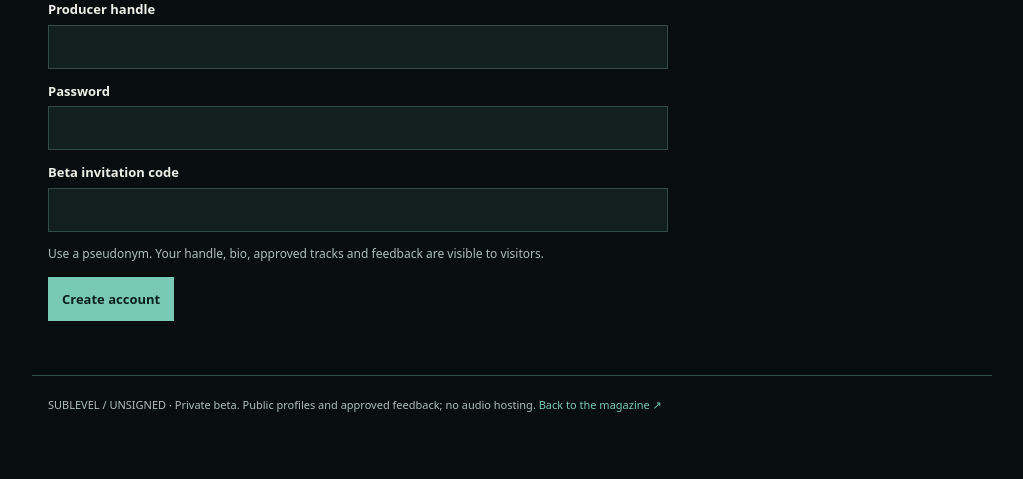
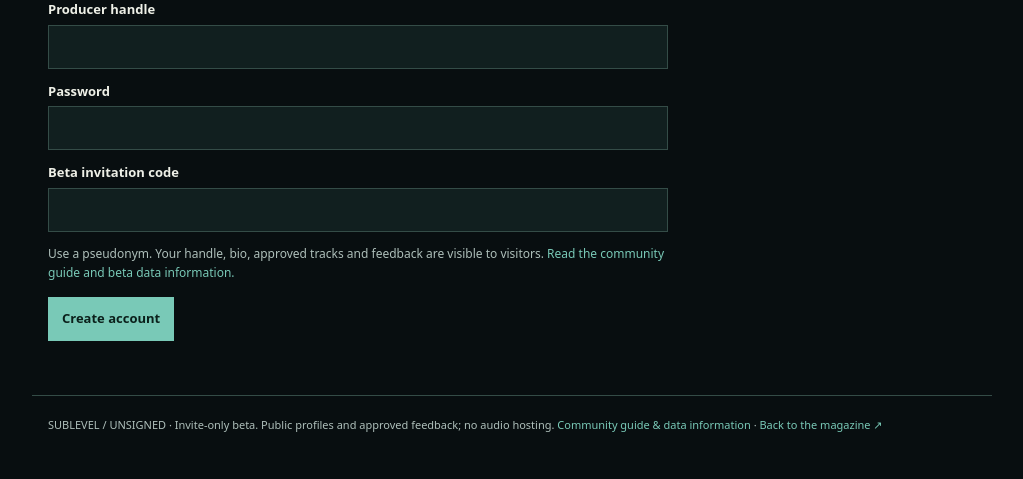
Before and after one commit to brunuk360-pixel/bassline-lab-daily, a Flask app: page /join in a window 1280 px wide. Shown: the part 321-800 px from the top of the page, without its empty margins (128-1151 px from the left). Run offline with Flask 3, Linux system fonts and the light colour scheme; parts of the project's set-up code (start-up, migrations or seed data) failed here and were passed over; some libraries are stand-ins or nearby versions.

Commit message:
Explain pilot data handling and add member withdrawal controls in Unsigned

```diff
--- a/sublevel/unsigned/templates/page.html
+++ b/sublevel/unsigned/templates/page.html
@@ -11,11 +11,18 @@
 {% else %}<div class="empty"><h3>First discoveries await</h3><p>Approved submissions will appear here. No fabricated artists, ratings or activity.</p></div>{% endfor %}
 <div class="department"><span>02 / PRODUCER RANKINGS</span><h2>On the rise</h2><p>Minimum five approved ratings. Ranking uses a weighted average with five neutral ratings of 10 to reduce the advantage of small vote counts.</p></div>
 {% for p in chart %}<article class="ranking"><span>{{ '%02d'|format(loop.index) }}</span><a href="{{ url_for('profile',handle=p.handle) }}">@{{ p.handle }}</a><strong>{{ p.score }} / 19</strong><small>{{ p.votes }} ratings</small></article>{% else %}<p class="empty">Rankings will appear when producers receive enough approved feedback.</p>{% endfor %}
+{% elif view=='guide' %}
+<section class="guide"><p class="kicker">UNSIGNED / BETA INFORMATION</p><h1>Community guide</h1><p class="lead">An invite-only place for independent producers to share music and receive useful feedback.</p>
+<div class="department"><h2>Sharing music</h2></div><p>Share only recordings you own or have permission to share. Link to a supported music service; audio files are not uploaded to SUBLEVEL. Submissions and reviews enter moderation before appearing publicly.</p>
+<div class="department"><h2>Feedback and rankings</h2></div><p>Discuss arrangement, sound design, mix, rhythm and other aspects of the recording. Do not harass people, share private information, solicit votes, or use multiple accounts to manipulate rankings. Each member can rate a recording once, from 1 to 19. Self-ratings are excluded. Rankings require at least five approved ratings and use a weighted average.</p>
+<div class="department"><h2>Your information</h2></div><p>Your handle and bio are public. Approved recordings and reviews are visible to visitors. Pending recordings are visible to their owner and moderators. Choose a pseudonym and avoid adding personal information to your profile or feedback. Passwords are stored as salted hashes; session cookies keep you signed in. Security rate-limit counters help prevent abuse.</p><p>Third-party players load when requested and are subject to the music provider's own data and playback practices. Opening an external link leaves SUBLEVEL.</p>
+<div class="department"><h2>Your controls</h2></div><p>Withdraw your recordings from public discovery using your producer profile, or remove your own review from a recording's page. In Account settings, you can delete your community account and associated tracks, feedback and reports. External recordings remain on their original services. Sign in to report a submission for moderation.</p>
+<div class="department"><h2>Beta limitations</h2></div><p>This is a limited pilot, not a production service. There is no automatic password recovery. Its free database has a limited lifetime; long-term retention and backup arrangements are not guaranteed. Keep copies of anything important. This guide describes the current pilot and is not a complete privacy notice or legal agreement.</p><div class="actions"><a class="primary" href="{{ url_for('home') }}">Explore Unsigned →</a>{% if not g.user %}<a href="{{ url_for('join_page') }}">Join beta</a>{% endif %}</div></section>
 {% elif view in ('join','login') %}
-<section class="formpage"><p class="kicker">MEMBERS / {{ 'REGISTRATION' if view=='join' else 'ACCESS' }}</p><h1>{{ 'Join the beta' if view=='join' else 'Sign in' }}</h1><p>Separate community account. Do not reuse passwords from other services. This pilot has no automatic password recovery.</p><form method="post" action="{{ url_for('join') if view=='join' else url_for('login') }}"><input type="hidden" name="csrf" value="{{ csrf() }}"><label>Producer handle<input name="handle" autocomplete="username" required minlength="3" maxlength="24" pattern="[a-zA-Z0-9_]{3,24}"></label><label>Password<input name="password" type="password" required maxlength="128" {{ 'minlength=12' if view=='join' }} autocomplete="{{ 'new-password' if view=='join' else 'current-password' }}"></label>{% if view=='join' %}<label>Beta invitation code<input name="invite" type="password" required autocomplete="off"></label><p class="muted">Use a pseudonym. Your handle, bio, approved tracks and feedback are visible to visitors.</p>{% endif %}<button class="primary">{{ 'Create account' if view=='join' else 'Sign in' }}</button></form></section>
+<section class="formpage"><p class="kicker">MEMBERS / {{ 'REGISTRATION' if view=='join' else 'ACCESS' }}</p><h1>{{ 'Join the beta' if view=='join' else 'Sign in' }}</h1><p>Separate community account. Do not reuse passwords from other services. This pilot has no automatic password recovery.</p><form method="post" action="{{ url_for('join') if view=='join' else url_for('login') }}"><input type="hidden" name="csrf" value="{{ csrf() }}"><label>Producer handle<input name="handle" autocomplete="username" required minlength="3" maxlength="24" pattern="[a-zA-Z0-9_]{3,24}"></label><label>Password<input name="password" type="password" required maxlength="128" {{ 'minlength=12' if view=='join' }} autocomplete="{{ 'new-password' if view=='join' else 'current-password' }}"></label>{% if view=='join' %}<label>Beta invitation code<input name="invite" type="password" required autocomplete="off"></label><p class="muted">Use a pseudonym. Your handle, bio, approved tracks and feedback are visible to visitors. <a href="{{ url_for('community_guide') }}">Read the community guide and beta data information.</a></p>{% endif %}<button class="primary">{{ 'Create account' if view=='join' else 'Sign in' }}</button></form></section>
 {% elif view=='profile' %}
 <p class="kicker">PRODUCER PROFILE</p><h1>@{{ producer.handle }}</h1><p>{{ producer.bio or 'Independent producer on SUBLEVEL.' }}</p>{% if owner %}<form method="post" action="{{ url_for('edit_profile') }}"><input type="hidden" name="csrf" value="{{ csrf() }}"><label>About you<textarea name="bio" maxlength="600" rows="4">{{ producer.bio }}</textarea></label><button>Update profile</button></form><a class="primary" href="{{ url_for('submit_page') }}">Submit track →</a>{% endif %}
-<div class="department"><span>CATALOGUE</span><h2>Releases</h2></div>{% for t in tracks %}<article class="track"><div><h3><a href="{{ url_for('track',track_id=t.id) }}">{{ t.title }}</a></h3><p class="muted">{{ t.genre }}{% if owner %} · {{ t.status }}{% endif %}</p></div></article>{% else %}<p>No releases yet.</p>{% endfor %}
+<div class="department"><span>CATALOGUE</span><h2>Releases</h2></div>{% for t in tracks %}<article class="track"><div><h3><a href="{{ url_for('track',track_id=t.id) }}">{{ t.title }}</a></h3><p class="muted">{{ t.genre }}{% if owner %} · {{ t.status }}{% endif %}</p>{% if owner and t.status!='hidden' %}<form method="post" action="{{ url_for('withdraw_track',track_id=t.id) }}" class="withdraw-form"><input type="hidden" name="csrf" value="{{ csrf() }}"><button type="submit">Withdraw from discovery</button></form>{% endif %}</div></article>{% else %}<p>No releases yet.</p>{% endfor %}
 {% if owner %}<details><summary>Account settings</summary><p><a href="{{ url_for('moderation') }}">Moderator access</a></p><form method="post" action="{{ url_for('delete_account') }}"><input type="hidden" name="csrf" value="{{ csrf() }}"><label>Confirm password to permanently delete your account, tracks and feedback<input type="password" name="password" required autocomplete="current-password"></label><button class="danger">Delete my account and data</button></form></details>{% endif %}
 {% elif view=='submit' %}
 <section class="formpage"><p class="kicker">PRODUCER SUBMISSIONS</p><h1>Share your next release.</h1><p>Link a public track on SoundCloud, Bandcamp or YouTube. Audio files are not hosted here. All submissions are moderated.</p><form method="post" action="{{ url_for('submit') }}"><input type="hidden" name="csrf" value="{{ csrf() }}"><label>Track title<input name="title" maxlength="100" required></label><label>Genre<select name="genre" required>{% for genre in genres %}<option>{{ genre }}</option>{% endfor %}</select></label><label>Public music link<input type="url" name="url" maxlength="500" placeholder="https://" required></label><label>Bandcamp embed URL (optional)<input type="url" name="embed_url" maxlength="500" placeholder="https://bandcamp.com/EmbeddedPlayer/…"><small>For Bandcamp, copy the iframe src URL from Share / Embed. Moderators must check it matches your release. Do not paste HTML.</small></label><label>What feedback would help you?<textarea name="note" maxlength="1200" rows="5" placeholder="Arrangement, mix, sound design…"></textarea></label><label class="check"><input type="checkbox" name="rights" value="yes" required> I own or have permission to share this music.</label><button class="primary">Submit for review</button></form></section>
@@ -24,7 +31,7 @@
 {% if player %}<section class="unsigned-player"><p class="kicker">LISTEN WITHOUT LEAVING UNSIGNED</p><button class="primary" type="button" data-player-src="{{ player.src }}" data-player-name="{{ player.name }}" data-player-height="{{ player.height }}">Load {{ player.name }} player</button><p class="muted">Loads a third-party player on request. Playback and availability depend on the provider. The original link remains available.</p><div class="unsigned-player-frame"></div></section>{% else %}<p class="muted">Embedded playback is not available for this submission; use the original release link.</p>{% endif %}
 <div class="department"><span>LISTEN / REVIEW</span><h2>Constructive feedback</h2><p>Discuss specific aspects of the production, not the person. Give a rating between 1 and 19, and explain what works and what could improve.</p></div>
 {% if g.user and g.user.id!=t.owner and t.status=='approved' %}
-<form method="post" action="{{ url_for('rate',track_id=t.id) }}"><input type="hidden" name="csrf" value="{{ csrf() }}"><label>Rating (1–19)<select name="rating" required>{% for n in range(1,20) %}<option value="{{ n }}" {{ 'selected' if (own and own.rating==n) or (not own and n==10) }}>{{ n }} / 19</option>{% endfor %}</select></label><label>Feedback (minimum 20 characters)<textarea name="body" minlength="20" maxlength="1500" rows="5" required>{{ own.body if own else '' }}</textarea></label><button class="primary">{{ 'Update feedback' if own else 'Submit feedback' }}</button>{% if own %}<small>Your previous feedback: {{ own.status }}</small>{% endif %}</form>
+<form method="post" action="{{ url_for('rate',track_id=t.id) }}"><input type="hidden" name="csrf" value="{{ csrf() }}"><label>Rating (1–19)<select name="rating" required>{% for n in range(1,20) %}<option value="{{ n }}" {{ 'selected' if (own and own.rating==n) or (not own and n==10) }}>{{ n }} / 19</option>{% endfor %}</select></label><label>Feedback (minimum 20 characters)<textarea name="body" minlength="20" maxlength="1500" rows="5" required>{{ own.body if own else '' }}</textarea></label><button class="primary">{{ 'Update feedback' if own else 'Submit feedback' }}</button>{% if own %}<small>Your previous feedback: {{ own.status }}</small>{% endif %}</form>{% if own %}<form method="post" action="{{ url_for('withdraw_feedback',track_id=t.id) }}" class="withdraw-form"><input type="hidden" name="csrf" value="{{ csrf() }}"><button type="submit">Remove my feedback and rating</button></form>{% endif %}
 {% elif not g.user %}<a href="{{ url_for('login_page') }}">Sign in to give feedback →</a>{% endif %}
 {% for f in feedback %}<article class="review"><strong>{{ f.rating }} / 19</strong><a href="{{ url_for('profile',handle=f.handle) }}">@{{ f.handle }}</a><p>{{ f.body }}</p></article>{% else %}<p class="empty">No approved feedback yet.</p>{% endfor %}
 {% if g.user %}<details><summary>Report this submission</summary><form method="post" action="{{ url_for('report',track_id=t.id) }}"><input type="hidden" name="csrf" value="{{ csrf() }}"><label>Reason<textarea name="reason" minlength="10" maxlength="400" required></textarea></label><button>Submit report</button></form></details>{% endif %}
@@ -36,4 +43,4 @@
 {% elif view=='error' %}
 <h1>{{ error.code }}</h1><p>{{ error.description }}</p><a href="{{ url_for('home') }}">Return to Unsigned →</a>
 {% endif %}
-</main><footer>SUBLEVEL / UNSIGNED · Private beta. Public profiles and approved feedback; no audio hosting. <a href="https://crate-music.onrender.com/">Back to the magazine ↗</a></footer></body></html>
+</main><footer>SUBLEVEL / UNSIGNED · Invite-only beta. Public profiles and approved feedback; no audio hosting. <a href="{{ url_for('community_guide') }}">Community guide &amp; data information</a> · <a href="https://crate-music.onrender.com/">Back to the magazine ↗</a></footer></body></html>
```
